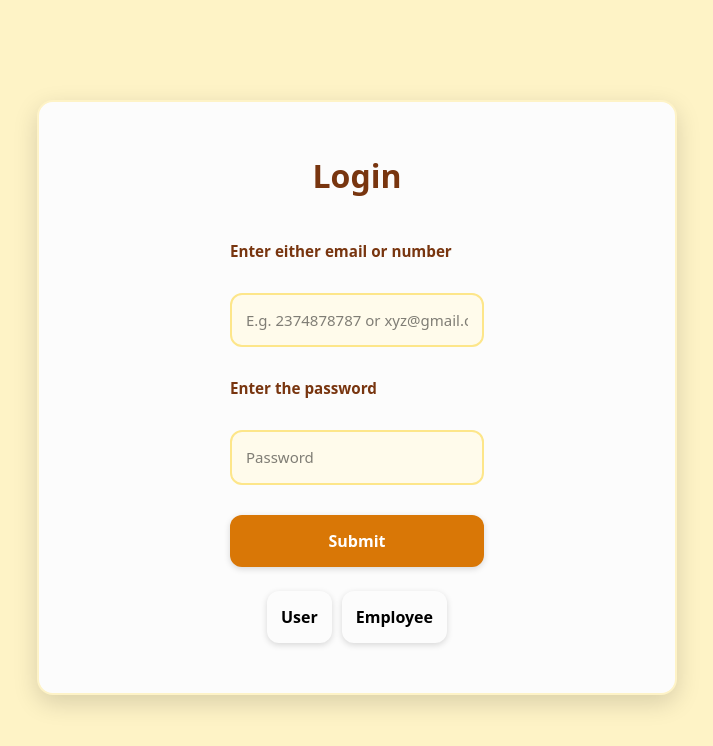
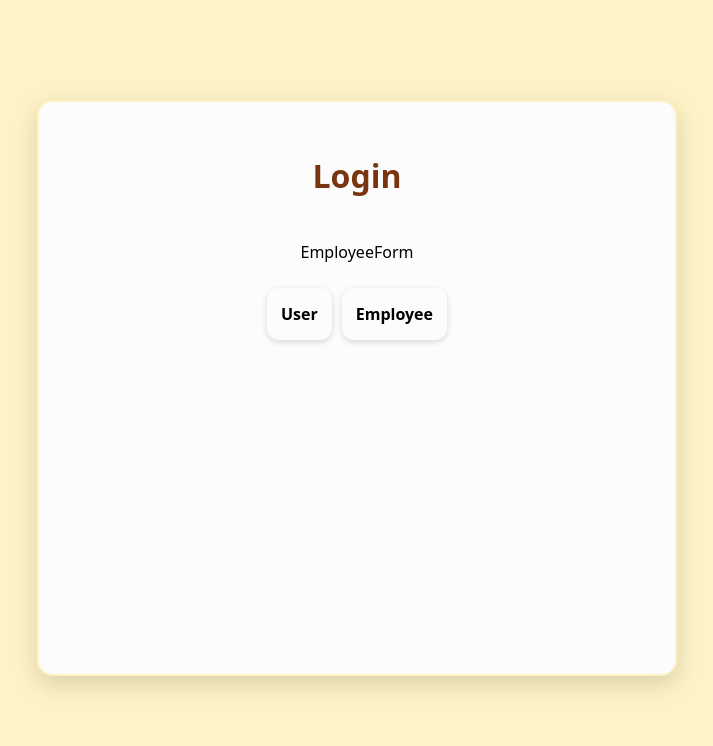
Before and after one commit to RupanshuKundal/UberClone, a Next.js app: page /login in a window 1280 px wide. Shown: the top 746 px of the page, without its empty margins (283-996 px from the left). Built offline with nearby package versions, Linux system fonts and the light colour scheme.

Commit message:
Added a New Component with visibility on login page

```diff
--- /dev/null
+++ b/src/app/components/employeeForm.jsx
@@ -0,0 +1,9 @@
+import React from 'react'
+
+const EmployeeForm = () => {
+  return (
+    <div>EmployeeForm</div>
+  )
+}
+
+export default EmployeeForm
--- a/src/app/login/page.js
+++ b/src/app/login/page.js
@@ -1,11 +1,15 @@
 import React from 'react'
 import './page.css';
 import CustomerForm from '../components/customerForm';
+
+import EmployeeForm from '../components/employeeForm';
 const Page = () => {
   return (
     <div className="grid">
       <div className="heading"><h1>Login</h1></div>
-      <CustomerForm></CustomerForm>
+      {/* <CustomerForm></CustomerForm> */}
+      <EmployeeForm></EmployeeForm>
+
       <br></br>
       <div style={{ display: 'flex', gap: '10px' }}>
           <button className="btn" style={{ backgroundColor: "#fcfcfc", color: "black" }}>
```
